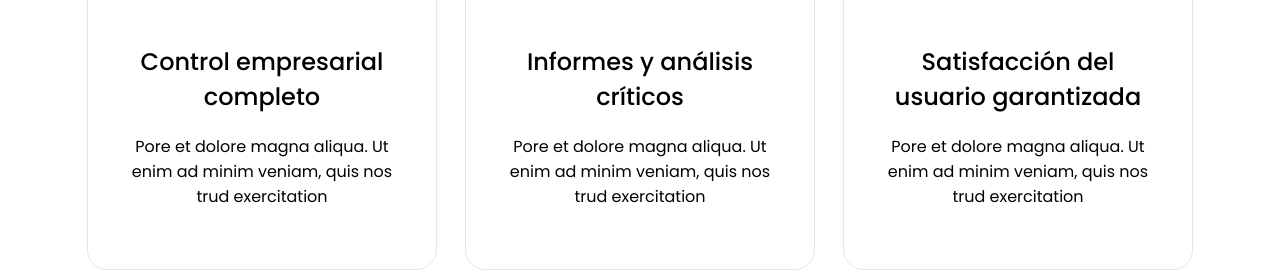
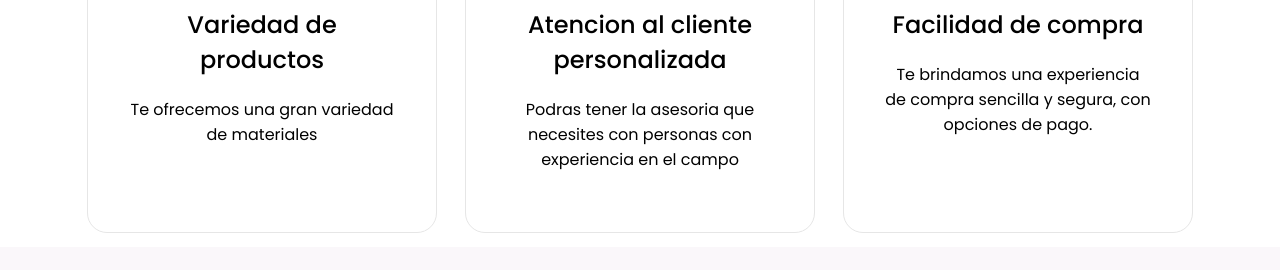
Before and after one commit to Lifercon/ClaseLunes, a plain HTML site: page index.html in a window 1280 px wide. Shown: the part 1293-1563 px from the top of the page. Drawn offline with Linux system fonts and the light colour scheme.

Commit message:
cambios de imagenes

```diff
--- a/css/estilo.css
+++ b/css/estilo.css
@@ -314,6 +314,10 @@ header{
 .box__card-primary p{
     margin-top: 20px;
 }
+.box__card-primary img{
+    width: 250px;
+    height: 250px;
+}
 
 /* saber */
 .container_saber{
--- a/index.html
+++ b/index.html
@@ -72,8 +72,8 @@
         <div class="container_cover div_offset">
             <div class="cover">
                 <section class="text_cover">
-                    <h1>Lorem ipsum dolor sit amet consectetur adipisicing elit. Mollitia, harum?</h1>
-                    <p>Lorem ipsum dolor sit.</p>
+                    <h1>¡Bienvenidos a crochet y amigurumis!</h1>
+                    <p>Todo lo que necesitas saber para sumergirte en este emocinante mundo del crochet</p>
                     <a href="#" class="btn_tex-cover btn_text">Empezar</a>
                 </section>
                 <section class="image_cover">
@@ -101,18 +101,18 @@
                 <div class="container__trust container__box-cardPrimary">
                     <div class="card__trust box__card-primary">
                         <img src="img/trust_area/lana.jpg" alt="">
-                        <h2>Control empresarial completo</h2>
-                        <p>Pore et dolore magna aliqua. Ut enim ad minim veniam, quis nos trud exercitation</p>
+                        <h2>Variedad de productos</h2>
+                        <p>Te ofrecemos una gran variedad de materiales</p>
                     </div>
                     <div class="card__trust box__card-primary">
                         <img src="img/trust_area/tejido.webp" alt="">
-                        <h2>Informes y análisis críticos</h2>
-                        <p>Pore et dolore magna aliqua. Ut enim ad minim veniam, quis nos trud exercitation</p>
+                        <h2>Atencion al cliente personalizada</h2>
+                        <p>Podras tener la asesoria que necesites con personas con experiencia en el campo</p>
                     </div>
                     <div class="card__trust box__card-primary">
                         <img src="img/trust_area/lanas.png" alt="">
-                        <h2>Satisfacción del usuario garantizada</h2>
-                        <p>Pore et dolore magna aliqua. Ut enim ad minim veniam, quis nos trud exercitation</p>
+                        <h2>Facilidad de compra</h2>
+                        <p>Te brindamos una experiencia de compra sencilla y segura, con opciones de pago.</p>
                     </div>
                 </div>
             </div>
```
Also changed, not shown: img/trust_area/lana.jpg.
